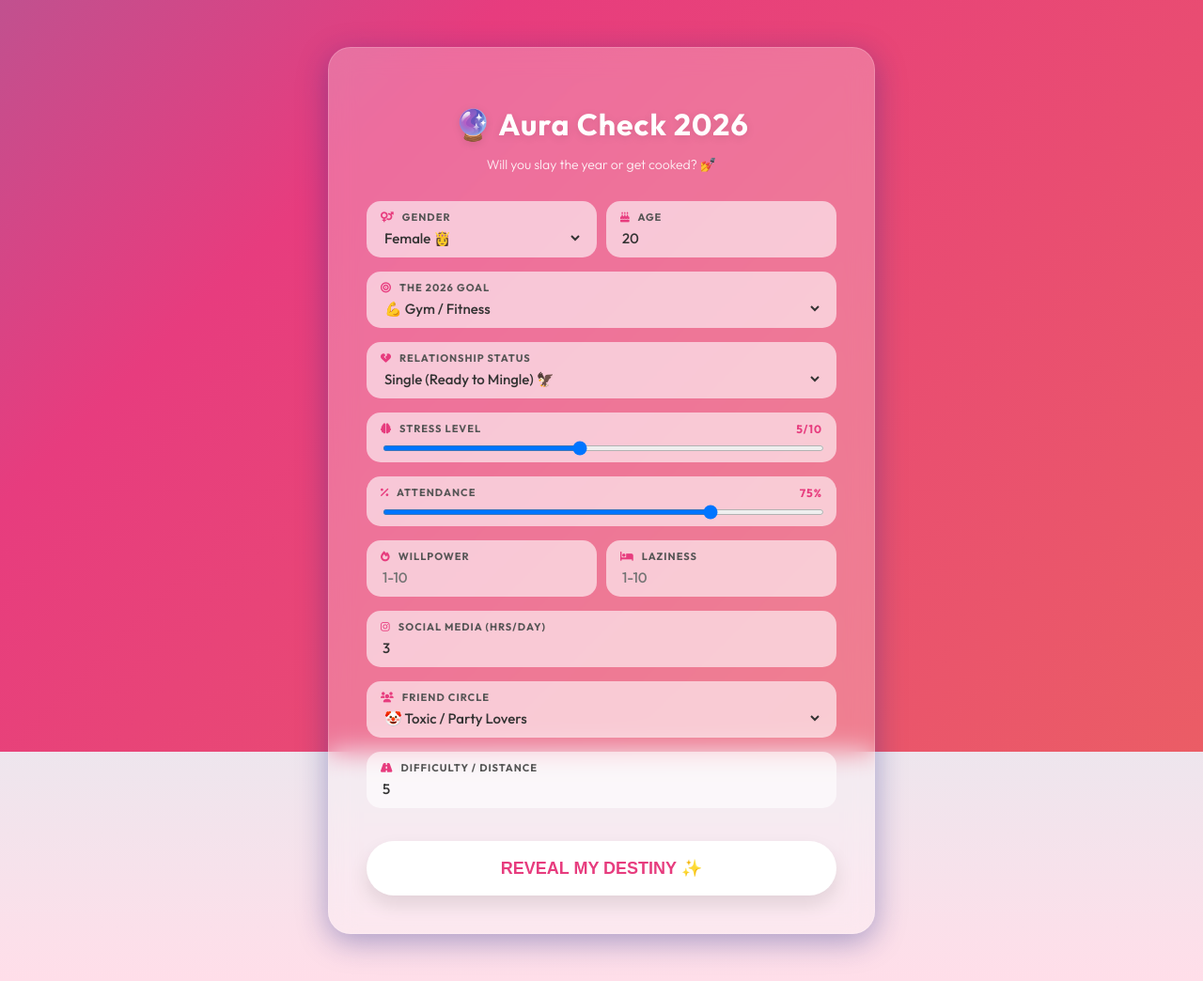
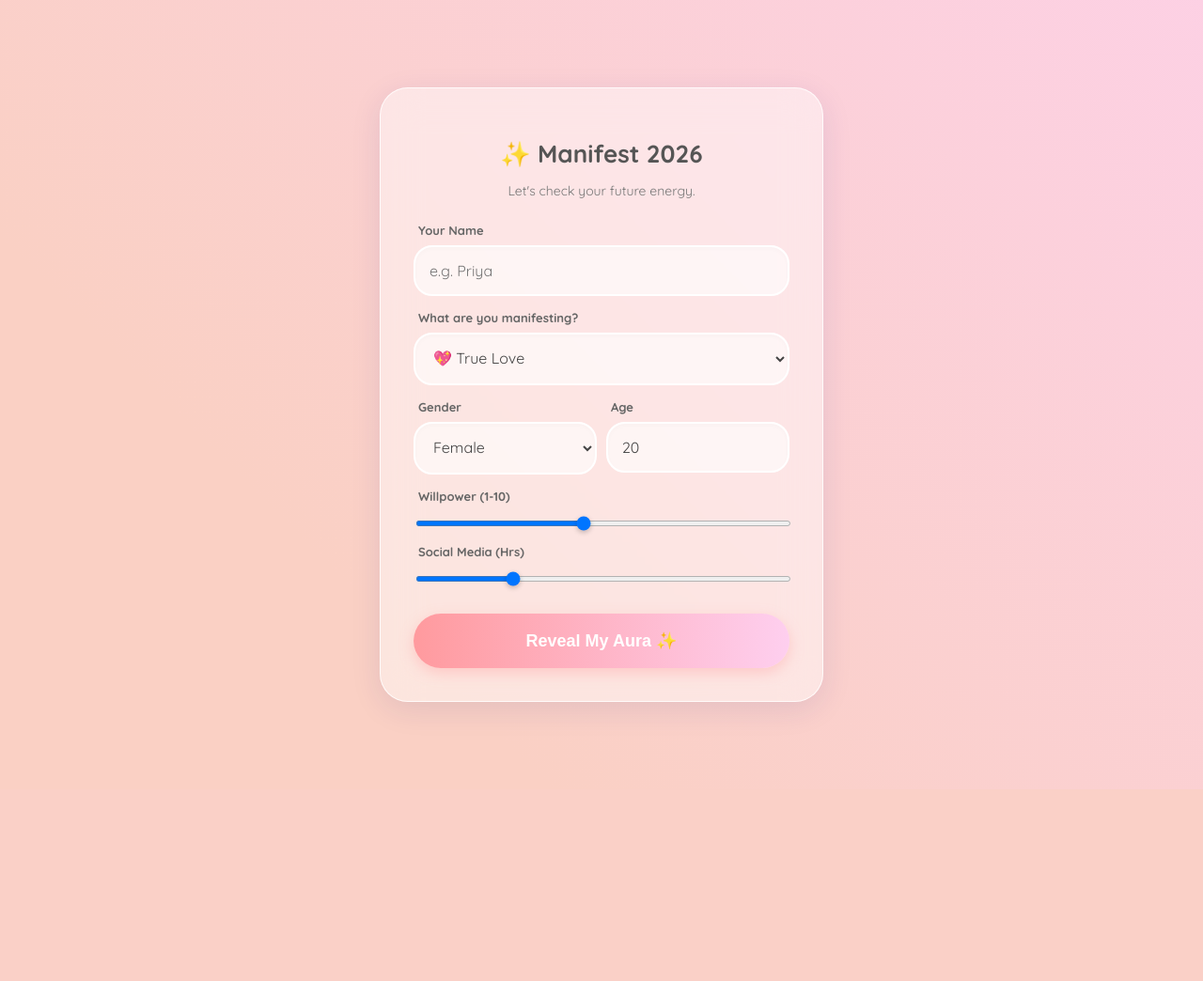
Before and after one commit to agrawalrohit1937-sketch/New_Year_2026, a Flask app: page / in a window 1280 px wide. Shown: the whole page at 94% size. After the commit the page ends 811 px from the top, so only its background shows below. Run offline with Flask 3, Linux system fonts and the light colour scheme; parts of the project's set-up code (start-up, migrations or seed data) failed here and were passed over.

Commit message:
Update index.html

```diff
--- a/templates/index.html
+++ b/templates/index.html
@@ -2,255 +2,142 @@
 <html lang="en">
 <head>
     <meta charset="UTF-8">
-    <meta name="viewport" content="width=device-width, initial-scale=1.0">
-    <title>Aura Check 2026 ✨</title>
-
-    <link href="https://fonts.googleapis.com/css2?family=Outfit:wght@300;500;700&display=swap" rel="stylesheet">
-    <link rel="stylesheet" href="https://cdnjs.cloudflare.com/ajax/libs/font-awesome/6.0.0/css/all.min.css">
-
+    <meta name="viewport" content="width=device-width, initial-scale=1.0, maximum-scale=1.0">
+    <title>Dream Check 2026 ✨</title>
+    <link href="https://fonts.googleapis.com/css2?family=Quicksand:wght@400;600;700&display=swap" rel="stylesheet">
     <style>
-        /* --- 1. THE AESTHETIC BACKGROUND --- */
         body {
+            background: linear-gradient(45deg, #ff9a9e, #fad0c4, #fad0c4, #ffd1ff);
+            background-size: 400% 400%;
+            animation: gradient 15s ease infinite;
+            font-family: 'Quicksand', sans-serif;
             margin: 0;
-            padding: 0;
-            font-family: 'Outfit', sans-serif;
-            background-color: #ffdee9;
-            background-image: linear-gradient(0deg, #ffdee9 0%, #b5fffc 100%);
             min-height: 100vh;
             display: flex;
+            justify-content: center;
             align-items: center;
-            justify-content: center;
-            overflow-x: hidden;
+            padding: 20px;
         }
 
-        /* The Moving Gradient Mesh */
-        .gradient-bg {
-            position: fixed;
-            top: 0; left: 0; width: 100vw; height: 100vh;
-            background: linear-gradient(-45deg, #ee7752, #e73c7e, #23a6d5, #23d5ab);
-            background-size: 400% 400%;
-            animation: gradient 15s ease infinite;
-            z-index: -1;
+        @keyframes gradient { 0% { background-position: 0% 50%; } 50% { background-position: 100% 50%; } 100% { background-position: 0% 50%; } }
+
+        .card {
+            background: rgba(255, 255, 255, 0.45);
+            backdrop-filter: blur(20px);
+            -webkit-backdrop-filter: blur(20px);
+            border-radius: 30px;
+            border: 1px solid rgba(255, 255, 255, 0.8);
+            padding: 35px;
+            width: 100%;
+            max-width: 400px;
+            box-shadow: 0 8px 32px 0 rgba(31, 38, 135, 0.1);
+            text-align: center;
         }
 
-        @keyframes gradient {
-            0% { background-position: 0% 50%; }
-            50% { background-position: 100% 50%; }
-            100% { background-position: 0% 50%; }
+        h1 { color: #555; font-size: 26px; margin-bottom: 5px; font-weight: 700; }
+        p.sub { color: #777; font-size: 14px; margin-bottom: 25px; }
+
+        .form-group { text-align: left; margin-bottom: 15px; }
+        label { display: block; font-size: 13px; font-weight: 700; color: #666; margin-bottom: 8px; margin-left: 5px; }
+
+        input, select {
+            width: 100%;
+            padding: 15px;
+            border: 2px solid white;
+            border-radius: 20px;
+            background: rgba(255,255,255,0.6);
+            font-family: 'Quicksand', sans-serif;
+            font-size: 16px;
+            color: #444;
+            outline: none;
+            transition: 0.3s;
+            box-sizing: border-box;
+            box-shadow: inset 0 2px 5px rgba(0,0,0,0.02);
         }
 
-        /* --- 2. GLASS CARD CONTAINER --- */
-        .glass-container {
-            background: rgba(255, 255, 255, 0.25);
-            box-shadow: 0 8px 32px 0 rgba(31, 38, 135, 0.37);
-            backdrop-filter: blur(14px);
-            -webkit-backdrop-filter: blur(14px);
-            border-radius: 24px;
-            border: 1px solid rgba(255, 255, 255, 0.18);
-            width: 90%;
-            max-width: 500px;
-            padding: 40px;
-            margin: 50px 0;
-            text-align: center;
-            animation: slideUp 0.8s ease-out;
+        input:focus, select:focus {
+            background: white;
+            border-color: #ff9a9e;
+            box-shadow: 0 0 15px rgba(255, 154, 158, 0.3);
         }
 
-        @keyframes slideUp {
-            from { transform: translateY(50px); opacity: 0; }
-            to { transform: translateY(0); opacity: 1; }
+        /* Cute Range Slider */
+        input[type=range] { padding: 0; height: 6px; background: #fff; margin-top: 5px; box-shadow: none; border: none; }
+        input[type=range]::-webkit-slider-thumb {
+            -webkit-appearance: none;
+            height: 20px;
+            width: 20px;
+            border-radius: 50%;
+            background: #ff9a9e;
+            cursor: pointer;
+            border: 2px solid white;
+            box-shadow: 0 2px 5px rgba(0,0,0,0.2);
         }
 
-        /* --- 3. TYPOGRAPHY --- */
-        h1 {
-            color: #fff;
-            text-shadow: 0 2px 10px rgba(0,0,0,0.1);
-            font-size: 32px;
-            margin-bottom: 5px;
-            letter-spacing: 1px;
-        }
-        p.subtitle {
-            color: rgba(255,255,255,0.9);
-            font-size: 14px;
-            margin-bottom: 30px;
-            font-weight: 300;
-        }
-
-        /* --- 4. FORM ELEMENTS --- */
-        .input-group {
-            text-align: left;
-            margin-bottom: 15px;
-            background: rgba(255, 255, 255, 0.6);
-            padding: 10px 15px;
-            border-radius: 15px;
-            transition: 0.3s;
-            display: flex;
-            flex-direction: column;
-        }
-
-        .input-group:hover, .input-group:focus-within {
-            background: rgba(255, 255, 255, 0.95);
-            transform: scale(1.02);
-            box-shadow: 0 5px 15px rgba(0,0,0,0.05);
-        }
-
-        label {
-            font-size: 11px;
-            font-weight: 700;
-            color: #555;
-            text-transform: uppercase;
-            letter-spacing: 1px;
-            margin-bottom: 5px;
-        }
-
-        label i { color: #e73c7e; margin-right: 5px; }
-
-        input, select {
-            border: none;
-            background: transparent;
-            width: 100%;
-            font-family: 'Outfit', sans-serif;
-            font-size: 15px;
-            color: #333;
-            outline: none;
-            font-weight: 500;
-        }
-
-        /* Side by Side Inputs */
-        .row { display: flex; gap: 10px; }
-        .col { flex: 1; }
-
-        /* Range Slider */
-        input[type=range] {
-            height: 6px;
-            background: linear-gradient(to right, #e73c7e, #23a6d5);
-            border-radius: 5px;
-            margin-top: 5px;
-        }
-
-        .range-value {
-            font-size: 12px;
-            font-weight: bold;
-            color: #e73c7e;
-            float: right;
-        }
-
-        /* --- 5. BUTTON --- */
         button {
             width: 100%;
-            margin-top: 20px;
             padding: 18px;
+            margin-top: 15px;
             border: none;
             border-radius: 50px;
-            background: #fff;
-            color: #e73c7e;
+            background: linear-gradient(to right, #ff9a9e, #fecfef);
+            color: white;
             font-size: 18px;
             font-weight: 700;
             cursor: pointer;
-            box-shadow: 0 10px 20px rgba(0,0,0,0.1);
-            transition: all 0.3s ease;
-            text-transform: uppercase;
+            box-shadow: 0 5px 15px rgba(255, 154, 158, 0.4);
+            transition: 0.3s;
         }
-
-        button:hover {
-            transform: translateY(-5px);
-            box-shadow: 0 15px 30px rgba(0,0,0,0.2);
-            background: #e73c7e;
-            color: white;
-        }
+        button:hover { transform: translateY(-3px); box-shadow: 0 8px 20px rgba(255, 154, 158, 0.6); }
 
     </style>
 </head>
 <body>
-
-    <div class="gradient-bg"></div>
-
-    <div class="glass-container">
-        <h1>🔮 Aura Check 2026</h1>
-        <p class="subtitle">Will you slay the year or get cooked? 💅</p>
+    <div class="card">
+        <h1>✨ Manifest 2026</h1>
+        <p class="sub">Let's check your future energy.</p>
 
         <form action="/predict" method="POST">
-
-            <div class="row">
-                <div class="col input-group">
-                    <label><i class="fas fa-venus-mars"></i> Gender</label>
-                    <select name="gender">
-                        <option value="0">Female 👸</option>
-                        <option value="1">Male 🤴</option>
-                    </select>
-                </div>
-                <div class="col input-group">
-                    <label><i class="fas fa-birthday-cake"></i> Age</label>
-                    <input type="number" name="age" value="20">
-                </div>
+            <div class="form-group">
+                <label>Your Name</label>
+                <input type="text" name="name" placeholder="e.g. Priya" required>
             </div>
 
-            <div class="input-group">
-                <label><i class="fas fa-bullseye"></i> The 2026 Goal</label>
+            <div class="form-group">
+                <label>What are you manifesting?</label>
                 <select name="resolution_type">
-                    <option value="Gym/Fitness">💪 Gym / Fitness</option>
-                    <option value="Healthy Diet">🥗 Healthy Diet / Glow Up</option>
-                    <option value="Quit Smoking">🚭 Quit Smoking / Vaping</option>
-                    <option value="Academic Comeback">📚 Academic Comeback</option>
-                    <option value="Learn Coding">💻 Learn Coding / AI</option>
-                    <option value="Start a Business">🚀 Start a Business</option>
-                    <option value="Save Money">💸 Save Money</option>
-                    <option value="Stop Stalking Ex">🚫 Stop Stalking Ex</option>
-                    <option value="Find a Relationship">❤️ Find a Relationship</option>
-                    <option value="Stop Procrastination">⏳ Stop Procrastination</option>
-                    <option value="Read More Books">📖 Read More Books</option>
+                    <option value="Find a Relationship">💖 True Love</option>
+                    <option value="Gym/Fitness">🩰 Dream Body</option>
+                    <option value="Save Money">💸 Financial Freedom</option>
+                    <option value="Academic Comeback">📚 Academic Success</option>
+                    <option value="Stop Stalking Ex">🕊️ Healing & Moving On</option>
+                    <option value="Start a Business">👜 CEO Life</option>
                 </select>
             </div>
 
-            <div class="input-group">
-                <label><i class="fas fa-heart-broken"></i> Relationship Status</label>
-                <select name="relationship">
-                    <option value="0">Single (Ready to Mingle) 🦅</option>
-                    <option value="1">It's Complicated 😵‍💫</option>
-                    <option value="2">Taken / Committed 🔒</option>
-                </select>
+            <div style="display:flex; gap:10px;">
+                <div class="form-group" style="flex:1"><label>Gender</label><select name="gender"><option value="0">Female</option><option value="1">Male</option></select></div>
+                <div class="form-group" style="flex:1"><label>Age</label><input type="number" name="age" value="20"></div>
             </div>
 
-            <div class="input-group">
-                <label><i class="fas fa-brain"></i> Stress Level <span class="range-value" id="stressVal">5/10</span></label>
-                <input type="range" name="stress" min="1" max="10" value="5" oninput="document.getElementById('stressVal').innerText = this.value + '/10'">
+            <div class="form-group">
+                <label>Willpower (1-10)</label>
+                <input type="range" name="willpower" min="1" max="10" value="5">
             </div>
 
-            <div class="input-group">
-                <label><i class="fas fa-percentage"></i> Attendance <span class="range-value" id="attVal">75%</span></label>
-                <input type="range" name="attendance" min="0" max="100" value="75" oninput="document.getElementById('attVal').innerText = this.value + '%'">
+            <div class="form-group">
+                <label>Social Media (Hrs)</label>
+                <input type="range" name="social_media" min="0" max="12" step="0.5" value="3">
             </div>
 
-            <div class="row">
-                <div class="col input-group">
-                    <label><i class="fas fa-fire"></i> Willpower</label>
-                    <input type="number" name="willpower" placeholder="1-10" required>
-                </div>
-                <div class="col input-group">
-                    <label><i class="fas fa-bed"></i> Laziness</label>
-                    <input type="number" name="laziness" placeholder="1-10" required>
-                </div>
-            </div>
+            <input type="hidden" name="laziness" value="5">
+            <input type="hidden" name="relationship" value="0">
+            <input type="hidden" name="attendance" value="75">
+            <input type="hidden" name="stress" value="5">
+            <input type="hidden" name="friends" value="1">
+            <input type="hidden" name="distance" value="5">
 
-            <div class="input-group">
-                <label><i class="fab fa-instagram"></i> Social Media (Hrs/Day)</label>
-                <input type="number" step="0.5" name="social_media" value="3">
-            </div>
-
-            <div class="input-group">
-                <label><i class="fas fa-users"></i> Friend Circle</label>
-                <select name="friends">
-                    <option value="0">🤡 Toxic / Party Lovers</option>
-                    <option value="1">😐 Normal Humans</option>
-                    <option value="2">😇 Supportive Angels</option>
-                </select>
-            </div>
-
-            <div class="input-group">
-                <label><i class="fas fa-road"></i> Difficulty / Distance</label>
-                <input type="number" name="distance" value="5">
-            </div>
-
-            <button type="submit">Reveal My Destiny ✨</button>
+            <button type="submit">Reveal My Aura ✨</button>
         </form>
     </div>
 </body>
```
